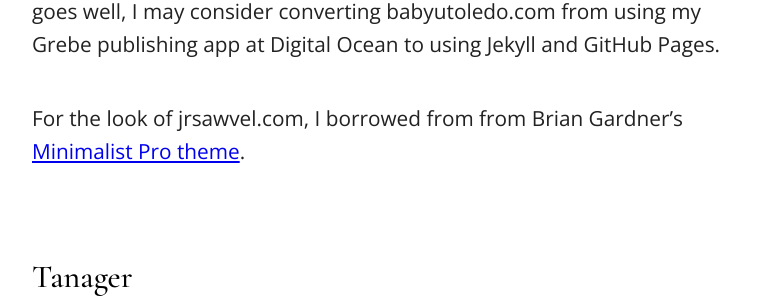
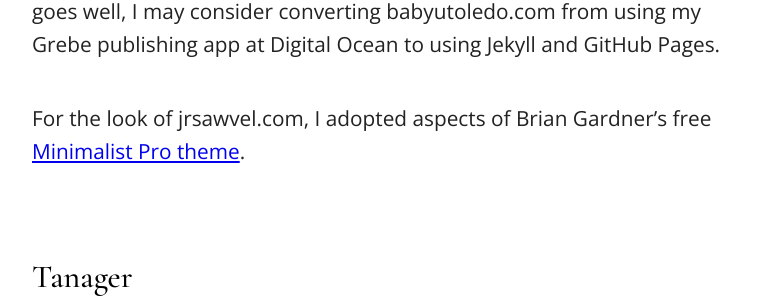
Before and after one commit to jrsawvel/jrsawvel.github.io, a Jekyll site: the page built from _posts/2016-09-20-projects.md, in a window 1280 px wide and 900 px high, scrolled down 9581 px. Shown: the part 156-456 px from the top of the window, without its empty margins (248-1022 px from the left). Built offline with Jekyll 4.4.1, drawn with Linux system fonts in a browser that asks for light colours.

Commit message:
Update 2016-09-20-projects.md

```diff
--- a/_posts/2016-09-20-projects.md
+++ b/_posts/2016-09-20-projects.md
@@ -187,7 +187,7 @@ I forked a theme at <https://github.com/barryclark/jekyll-now>, and I followed a
 
 I'm using my perchwire.com site to test replicating babyutoledo.com. If all goes well, I may consider converting babyutoledo.com from using my Grebe publishing app at Digital Ocean to using Jekyll and GitHub Pages.
 
-For the look of jrsawvel.com, I borrowed from from Brian Gardner's [Minimalist Pro theme](https://briangardner.com/themes/minimalist).
+For the look of jrsawvel.com, I adopted aspects of Brian Gardner's free [Minimalist Pro theme](https://briangardner.com/themes/minimalist).
 
 
 
```
